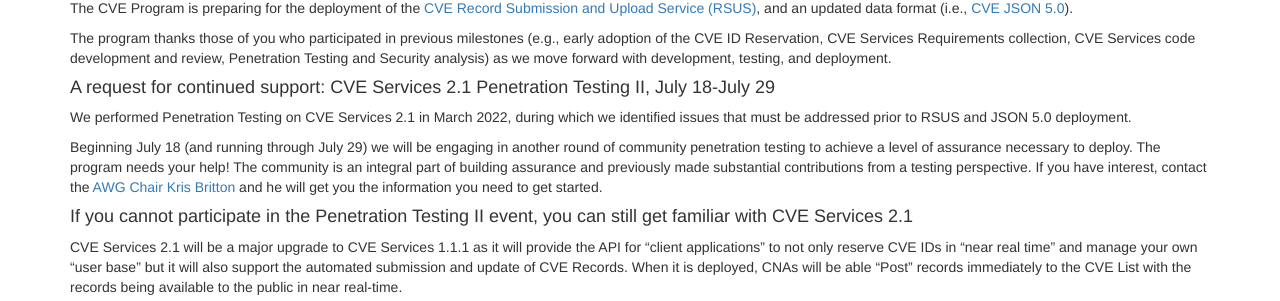
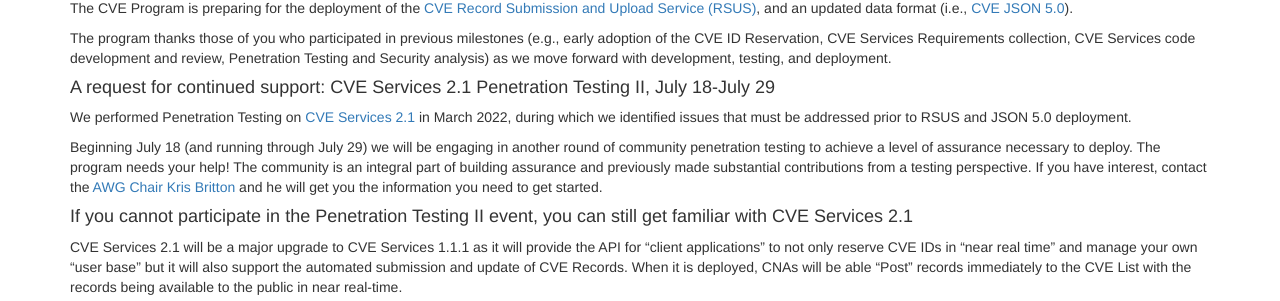
Before and after one commit to CVEProject/cveproject.github.io, a Jekyll site: the page built from automation-transition.md, in a window 1280 px wide and 900 px high, scrolled down 432 px. Shown: the part 151-452 px from the top of the window. Built offline with Jekyll 4.4.1, drawn with Linux system fonts in a browser that asks for light colours; nearby versions of some CDN libraries; part of the change alters nothing that is shown.

```diff
--- a/automation-transition.md
+++ b/automation-transition.md
@@ -22,7 +22,7 @@ The program thanks those of you who participated in previous milestones (e.g., e
 
 <h4>A request for continued support: CVE Services 2.1 Penetration Testing II, July 18-July 29</h4>
 
-We performed Penetration Testing on CVE Services 2.1 in March 2022, during which we identified issues that must be addressed prior to RSUS and JSON 5.0 deployment.
+We performed Penetration Testing on [CVE Services 2.1](/automation-cve-services#services-overview) in March 2022, during which we identified issues that must be addressed prior to RSUS and JSON 5.0 deployment.
 
 Beginning July 18 (and running through July 29) we will be engaging in another round of community penetration testing to achieve a level of assurance necessary to deploy. The program needs your help! The community is an integral part of building assurance and previously made substantial contributions from a testing perspective. If you have interest, contact the [AWG Chair Kris Britton](rbritton@mitre.org) and he will get you the information you need to get started.
 
```
